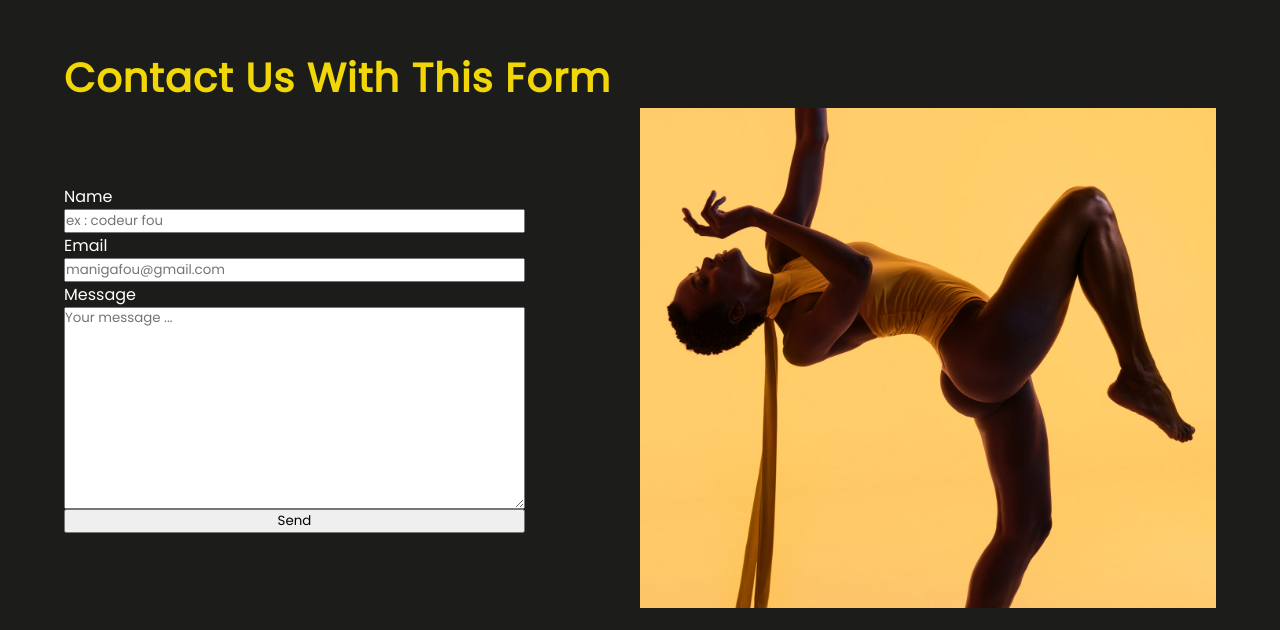
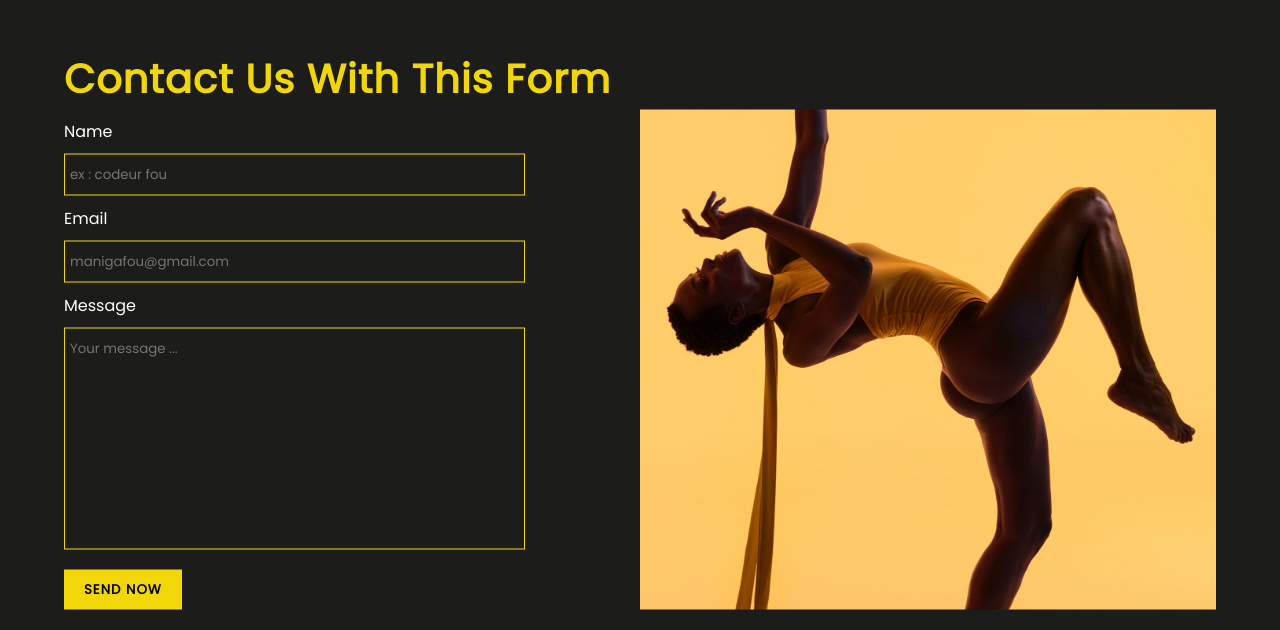
Before and after one commit to manigabruno/agence-de-mode, a plain HTML site: page index.html in a window 1280 px wide. Shown: the part 2979-3609 px from the top of the page. Drawn offline with Linux system fonts and the light colour scheme; a web font is replaced by a local one.

Commit message:
ajout du formulaire de contact

```diff
--- a/index.html
+++ b/index.html
@@ -94,7 +94,7 @@
             <input type="text" placeholder="manigafou@gmail.com">
             <label>Message</label>
             <textarea placeholder="Your message ..." id="" cols="30" rows="10"></textarea>
-            <button>Send</button>
+            <button>Send now</button>
         </form>
         <div class="form_img">
             <img src="src/img5.jpg">
--- a/style.css
+++ b/style.css
@@ -282,3 +282,27 @@ form {
     justify-content: center;
     flex-direction: column;
 }
+label {
+    padding: 10px 0;
+}
+input, textarea {
+    background-color: transparent;
+    border: 1px solid #f1d708;
+    padding: 10px 5px;
+    color: #fff;
+    outline: 0;
+    resize: none;
+}
+form button {
+    width: fit-content;
+   margin-top: 20px;
+   padding: 10px 20px;
+   color: #000;
+   background-color: #f1d708;
+   border: 0;
+   text-transform: uppercase;
+   font-weight: bold;
+   letter-spacing: 1px;
+   cursor: pointer;
+
+}
```
